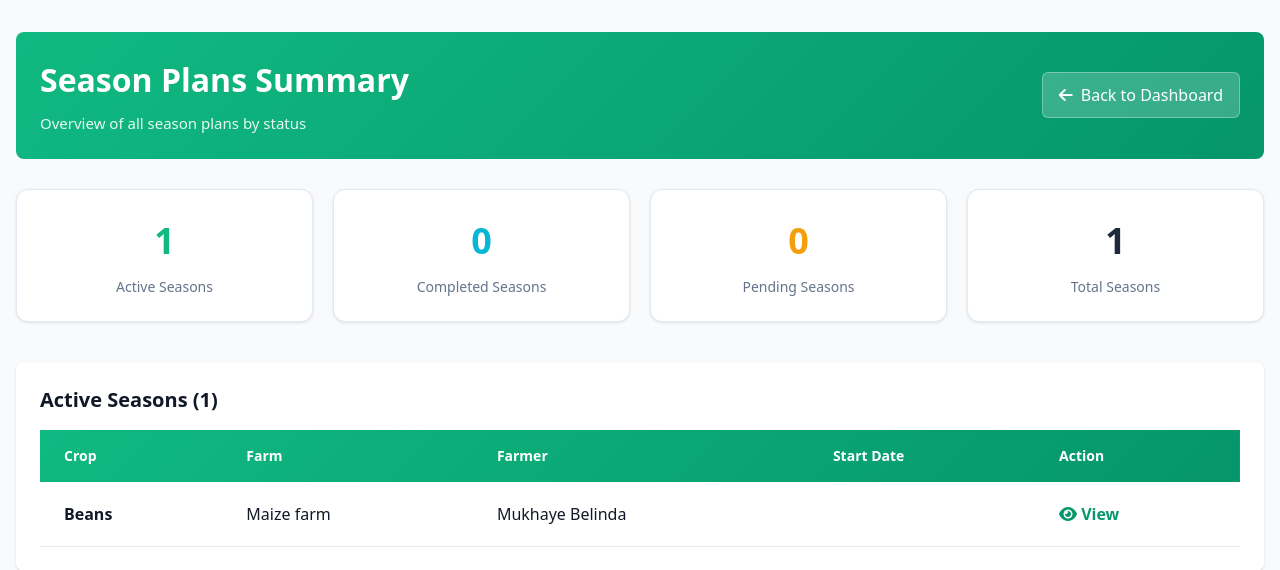
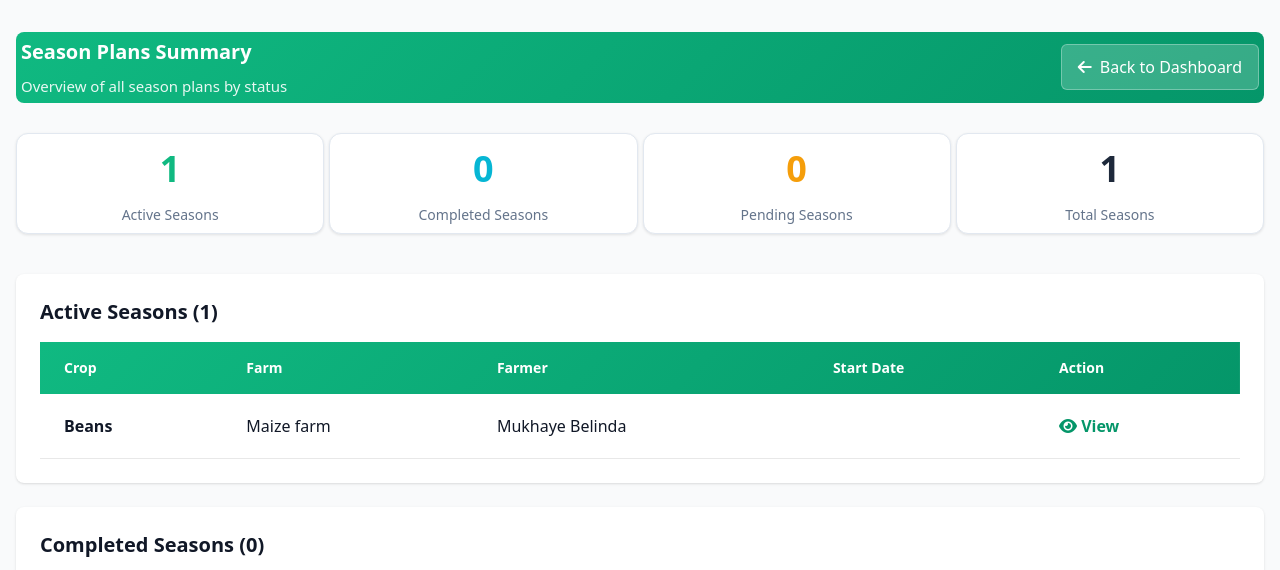
Before and after one commit to belinda-png/ezyagric, a Django app: page /season-summary/ in a window 1280 px wide. Shown: the top 570 px of the page. Run offline with Django 5.2, Linux system fonts and the light colour scheme; a user stored in the database is signed in; data comes from the database, SQL or seed files in the repository; both versions use the stored data as it was after the commit; some libraries are stand-ins or nearby versions.

Commit message:
modifies summary

```diff
--- a/farmcore/templates/season_summary_page.html
+++ b/farmcore/templates/season_summary_page.html
@@ -9,19 +9,25 @@
 </head>
 <body class="bg-gray-50">
     <style>
+        .body{
+            padding: 40px;
+            width: 100%;
+            max-width: 1200px;
+            margin: auto;
+        }
         .page-header {
             display: flex;
             justify-content: space-between;
             align-items: center;
             margin-bottom: 30px;
-            padding: 24px;
+            padding: 5px;
             background: linear-gradient(135deg, #10b981 0%, #059669 100%);
             border-radius: 8px;
             color: white;
         }
 
         .page-header-content h1 {
-            font-size: 32px;
+            font-size: 20px;
             font-weight: 700;
             margin: 0 0 8px 0;
         }
@@ -54,13 +60,13 @@
         .stats-grid {
             display: grid;
             grid-template-columns: repeat(auto-fit, minmax(200px, 1fr));
-            gap: 20px;
+            gap: 5px;
             margin-bottom: 40px;
         }
 
         .stat-card {
             background: white;
-            padding: 24px;
+            padding: 8px;
             border-radius: 12px;
             box-shadow: 0 1px 3px rgba(0,0,0,0.1);
             border: 1px solid #e2e8f0;
```
Also changed, not shown: db.sqlite3.
